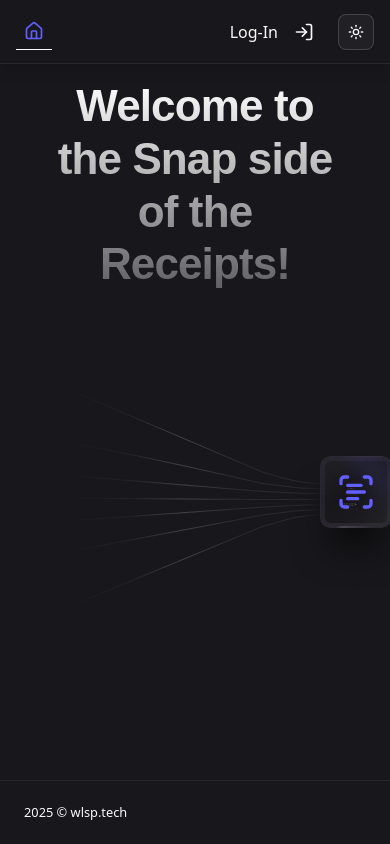
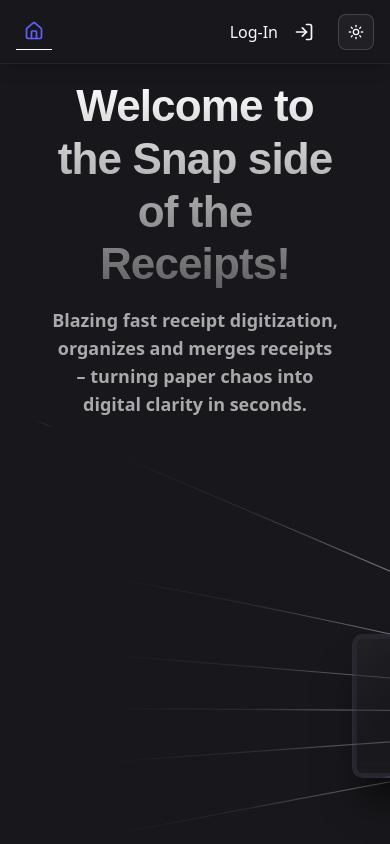
Before and after one commit to wlsp-tech/snap-receipts, a React (Vite) app in the folder frontend/: page / in a window 390 px wide. Shown: the top 844 px of the page. Built offline with nearby package versions, Linux system fonts and the light colour scheme.

Commit message:
Updated hero section styles and positioning, added description text, adjusted layout dimensions, and uncommented host configuration in Vite.

```diff
--- a/frontend/src/components/svg/hero-svg.tsx
+++ b/frontend/src/components/svg/hero-svg.tsx
@@ -9,7 +9,7 @@ function HeroSvg(props: JSX.IntrinsicAttributes & SVGProps<SVGSVGElement>) {
             xmlns="http://www.w3.org/2000/svg"
             viewBox="0 0 844 644"
             fill="none"
-            className="h-full"
+            className="input-lines h-full"
         >
             <g>
                 <path
--- a/frontend/src/routes/index.tsx
+++ b/frontend/src/routes/index.tsx
@@ -192,15 +192,16 @@ function Root() {
     return (
         <LayoutContainer className="p-4">
             <h1 className="landing">Welcome to the Snap side<br/> of the Receipts!</h1>
-            <div className="hero__diagram h-96 lg:h-[680px]" id="hero-diagram" data-v-5ae9923b="">
+            <h3 className="max-w-xl mx-auto text-center text-[#a9a9a9]">Blazing fast receipt digitization, organizes and merges receipts – turning paper chaos into digital clarity in seconds.</h3>
+            <div className="hero__diagram w-[760px] h-[580px] lg:h-[680px]" id="hero-diagram" data-v-5ae9923b="">
                 <HeroSvg/>
-                <div className="snap-receipt active absolute w-18 h-18 top-[392px] left-76 lg:w-36 lg:h-36 lg:top-[408px] lg:left-[815px] rounded-[10px] aspect-square" data-v-5ae9923b="">
+                <div className="snap-receipt active absolute w-36 h-36 top-[60%] lg:top-[52%] left-84 lg:left-1/2 rounded-[10px] aspect-square transform" data-v-5ae9923b="">
                     <div className="snap-receipt__background" data-v-5ae9923b="">
                         <div className="snap-receipt__border" data-v-5ae9923b=""></div>
                         <div className="snap-receipt__edge edge--animated" data-v-5ae9923b=""></div>
                     </div>
                     <div className="snap-receipt__filter" data-v-5ae9923b=""></div>
-                    <img src="/scan-text.svg" alt="Snap Receipts Logo" className="snap-receipt__logo w-10 lg:w-18"
+                    <img src="/scan-text.svg" alt="Snap Receipts Logo" className="snap-receipt__logo w-18"
                          data-v-5ae9923b=""/></div>
             </div>
         </LayoutContainer>
--- a/frontend/vite.config.ts
+++ b/frontend/vite.config.ts
@@ -27,8 +27,8 @@ export default defineConfig({
         secure: false,
       },
     },
+    host: '0.0.0.0',
     /*
-    host: '0.0.0.0',
     https: {
       key: fs.readFileSync(path.resolve(__dirname, 'cert/cert-key.pem')),
       cert: fs.readFileSync(path.resolve(__dirname, 'cert/cert.pem')),
```
Also changed, not shown: frontend/src/index.css (line endings or trailing spaces).
